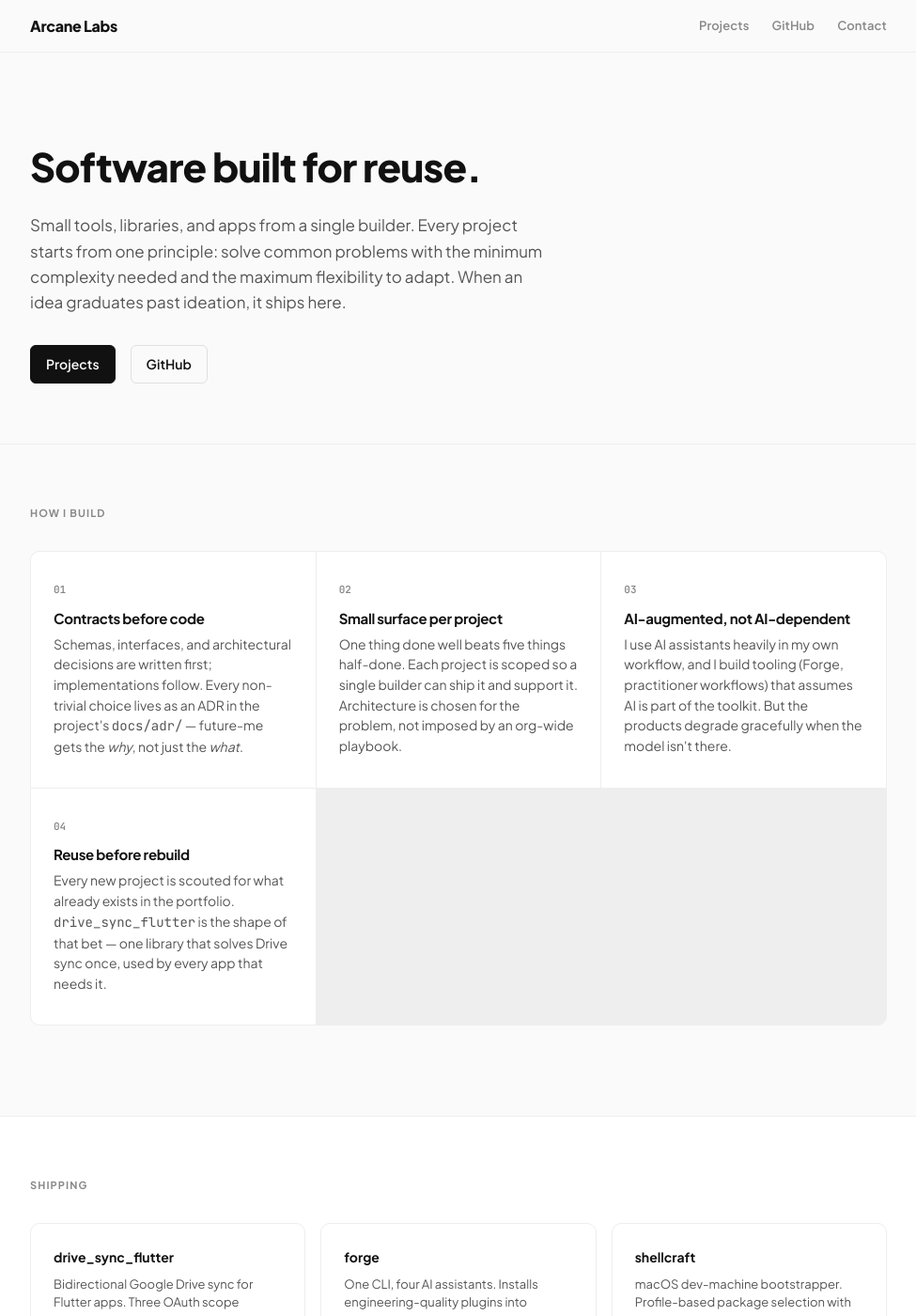
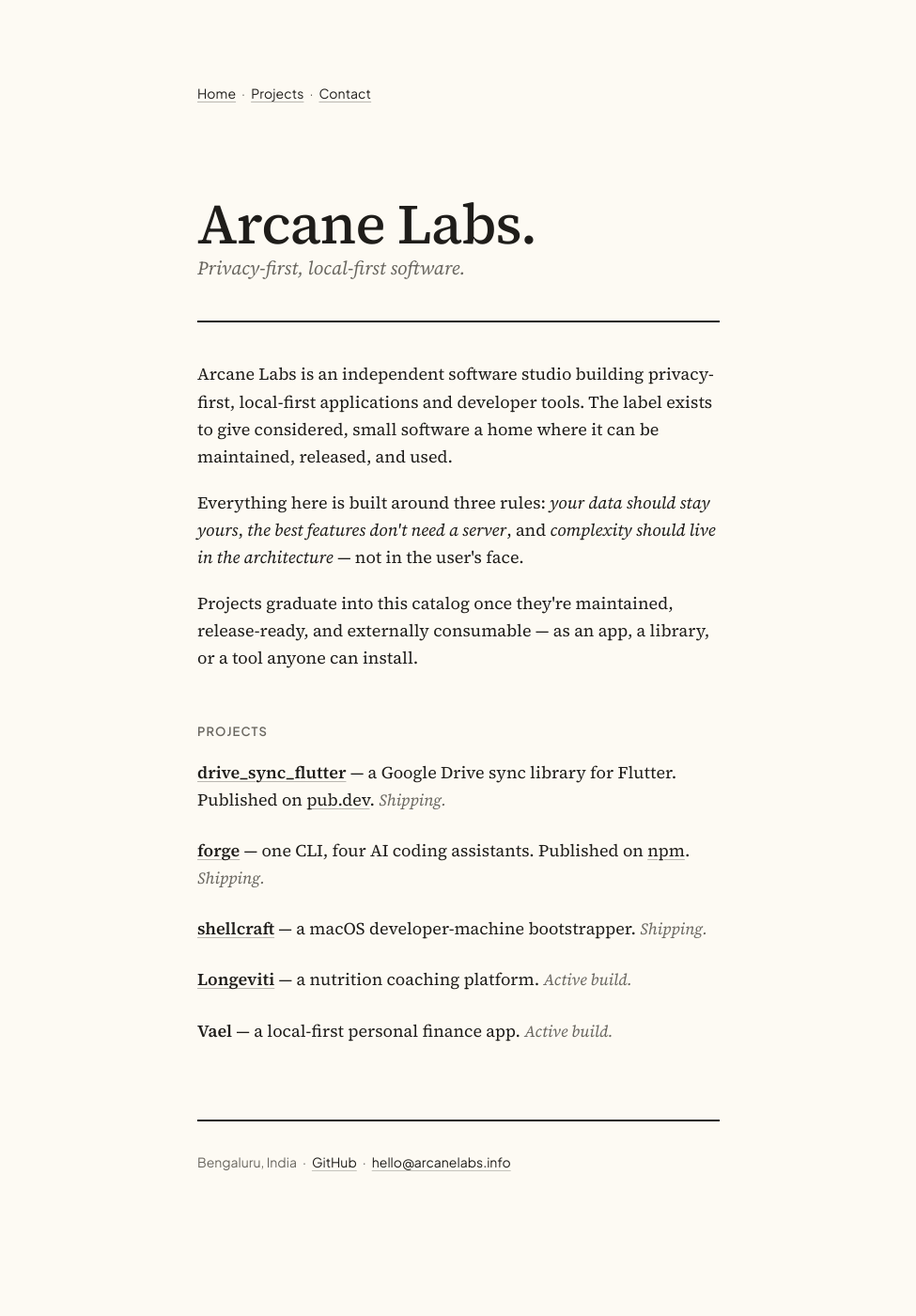
Before and after one commit to arcanelabsio/arcanelabs.info, a Jekyll site: the page built from index.html, in a window 1280 px wide and 1400 px high. Shown: the whole window at 94% size, without its empty margins (152-1127 px from the left). Built offline with Jekyll 4.4.1, drawn with Linux system fonts in a browser that asks for light colours; some of the changed text lies outside the part shown.

Commit message:
refactor: reposition site as Arcane Labs's home — thesis-forward
Promote the editorial mock to index.html and shift voice from
personal portfolio to the label's own home page. Lead with the
privacy-first, local-first thesis and the three house rules (your
data stays yours; the best features don't need a server; complexity
lives in the architecture, not the user's face).

- index.html: new single-column editorial layout with Source Serif 4
  display, thick horizontal rule, three bio paragraphs, project
  list (5 entries), minimal footer. Self-contained nav + footer;
  global Jekyll chrome suppressed on this page via scoped CSS.
- Project entries trimmed to one line each; waitlist and 'request
  access' CTAs removed.
- Ajit intentionally not surfaced on the label's site — no founder
  credit, no personal LinkedIn. GitHub link points at the org,
  not the personal account.
- Vael repositioned as 'local-first personal finance app' (not
  family) until CASA compliance allows multi-user.
- _config.yml: tagline + description rewritten to match the label
  voice; SEO title now reads 'Arcane Labs | Privacy-first,
  local-first software'.
- _includes/footer.html: remove 'Built by Ajit Gunturi' credit line
  so the label owns the footer on every page.

```diff
--- a/_config.yml
+++ b/_config.yml
@@ -1,10 +1,10 @@
 title: Arcane Labs
-tagline: Software built for reuse — a solo builder's portfolio
+tagline: Privacy-first, local-first software
 description: >
-  Arcane Labs is where Ajit Gunturi publishes software that graduates past
-  ideation. Small tools, libraries, and apps built around one principle:
-  solve common problems with the minimum complexity needed and the maximum
-  flexibility to adapt.
+  Arcane Labs is an independent software studio building privacy-first,
+  local-first applications and developer tools. Your data stays yours.
+  The best features don't need a server. Complexity belongs in the
+  architecture, not in the user's face.
 
 url: "https://arcanelabs.info"
 baseurl: ""
--- a/_includes/footer.html
+++ b/_includes/footer.html
@@ -1,9 +1,6 @@
 <footer class="footer">
   <div class="footer__inner">
-    <div>
-      Built by <a href="https://github.com/ajitgunturi">Ajit Gunturi</a>
-      &middot; &copy; {{ 'now' | date: "%Y" }} Arcane Labs &middot; Bengaluru
-    </div>
+    <div>&copy; {{ 'now' | date: "%Y" }} Arcane Labs &middot; Bengaluru</div>
     <div>
       <a href="https://github.com/arcanelabsio">GitHub</a>
       &middot; <a href="mailto:hello@arcanelabs.info">Contact</a>
--- a/index.html
+++ b/index.html
@@ -1,165 +1,273 @@
 ---
 layout: default
-title: "Software built for reuse"
-description: "A solo builder's portfolio — small tools, libraries, and apps built around one principle: minimum complexity, maximum flexibility, reuse-first."
+title: "Arcane Labs"
+description: "An independent software studio building privacy-first, local-first software. Your data stays yours."
 ---
 
-<section class="hero">
-  <div class="wrap">
-    <h1>Software built for reuse.</h1>
-    <p class="hero__sub">
-      Small tools, libraries, and apps from a single builder. Every
-      project starts from one principle: solve common problems with the
-      minimum complexity needed and the maximum flexibility to adapt.
-      When an idea graduates past ideation, it ships here.
-    </p>
-    <div class="hero__links">
-      <a href="#projects" class="primary">Projects</a>
-      <a href="https://github.com/arcanelabsio" target="_blank" rel="noopener">GitHub</a>
-    </div>
+
+<style>
+  @import url('https://fonts.googleapis.com/css2?family=Source+Serif+4:ital,opsz,wght@0,8..60,400;0,8..60,500;0,8..60,600;1,8..60,400&display=swap');
+
+  /* Homepage owns its own nav + footer; suppress global chrome here only */
+  body > header.nav, body > footer.footer { display: none !important; }
+
+  .lh {
+    --paper: #fdfaf3;
+    --ink: #1f1d1a;
+    --ink-mute: #6a6760;
+    --rule: #1f1d1a;
+    --link: #1f1d1a;
+    --link-hover: #a44815;
+
+    --f-serif: 'Source Serif 4', Iowan Old Style, 'Palatino Linotype', Georgia, serif;
+    --f-sans: 'Plus Jakarta Sans', -apple-system, system-ui, sans-serif;
+
+    background: var(--paper);
+    color: var(--ink);
+    font-family: var(--f-serif);
+    font-size: 18px;
+    line-height: 1.62;
+    -webkit-font-smoothing: antialiased;
+    -moz-osx-font-smoothing: grayscale;
+    min-height: 100vh;
+  }
+  .lh *, .lh *::before, .lh *::after { box-sizing: border-box; }
+  .lh::before {
+    content: "";
+    position: fixed; inset: 0;
+    background: var(--paper);
+    z-index: -1;
+  }
+
+  .lh__page {
+    max-width: 620px;
+    margin: 0 auto;
+    padding: clamp(36px, 8vw, 88px) clamp(22px, 5vw, 32px) clamp(48px, 10vw, 112px);
+  }
+
+  /* Nav */
+  .lh__nav {
+    font-family: var(--f-sans);
+    font-size: 14px;
+    color: var(--ink-mute);
+    margin-bottom: clamp(56px, 10vw, 96px);
+    letter-spacing: 0.005em;
+  }
+  .lh__nav a {
+    color: var(--ink);
+    text-decoration: none;
+    border-bottom: 1px solid transparent;
+    transition: border-color 140ms ease, color 140ms ease;
+    padding-bottom: 1px;
+  }
+  .lh__nav a:hover {
+    color: var(--link-hover);
+    border-color: var(--link-hover);
+  }
+  .lh__nav .dot { color: var(--ink-mute); padding: 0 6px; }
+
+  /* Headline */
+  .lh__greeting {
+    font-family: var(--f-serif);
+    font-style: italic;
+    font-weight: 400;
+    font-size: 20px;
+    color: var(--ink-mute);
+    margin: 12px 0 0;
+  }
+  .lh__name {
+    font-family: var(--f-serif);
+    font-weight: 500;
+    font-size: clamp(44px, 7vw, 60px);
+    line-height: 1.04;
+    letter-spacing: -0.015em;
+    margin: 0;
+    color: var(--ink);
+  }
+  .lh__name em { font-style: italic; font-weight: 400; }
+
+  /* Rule */
+  .lh__rule {
+    border: 0;
+    border-top: 2px solid var(--rule);
+    margin: clamp(28px, 5vw, 40px) 0 clamp(28px, 5vw, 40px);
+    width: 100%;
+    height: 0;
+  }
+  .lh__rule--hair {
+    border-top: 1px solid rgba(31, 29, 26, 0.18);
+    margin: clamp(40px, 6vw, 56px) 0;
+  }
+
+  /* Body prose */
+  .lh p {
+    margin: 0 0 1.1em;
+    max-width: 62ch;
+  }
+  .lh p:last-child { margin-bottom: 0; }
+  .lh em { font-style: italic; }
+  .lh strong { font-weight: 600; }
+
+  .lh a {
+    color: var(--link);
+    text-decoration: underline;
+    text-decoration-thickness: 1px;
+    text-underline-offset: 3px;
+    text-decoration-color: rgba(31, 29, 26, 0.3);
+    transition: color 140ms ease, text-decoration-color 140ms ease;
+  }
+  .lh a:hover {
+    color: var(--link-hover);
+    text-decoration-color: var(--link-hover);
+    text-decoration-thickness: 2px;
+  }
+
+  /* Section headings */
+  .lh h2 {
+    font-family: var(--f-sans);
+    font-weight: 600;
+    font-size: 13px;
+    letter-spacing: 0.08em;
+    text-transform: uppercase;
+    color: var(--ink-mute);
+    margin: 0 0 22px;
+  }
+
+  /* Project list */
+  .lh__list {
+    list-style: none;
+    padding: 0;
+    margin: 0;
+  }
+  .lh__list li {
+    margin: 0 0 26px;
+    line-height: 1.58;
+  }
+  .lh__list li:last-child { margin-bottom: 0; }
+  .lh__list li strong { font-weight: 600; }
+  .lh__list li em {
+    font-style: italic;
+    color: var(--ink-mute);
+    font-size: 0.95em;
+  }
+
+  /* Sections */
+  .lh__section { margin: clamp(40px, 6vw, 56px) 0; }
+  .lh__section:first-of-type { margin-top: 0; }
+
+  /* Footer */
+  .lh__footer {
+    margin-top: clamp(48px, 8vw, 80px);
+    padding-top: clamp(24px, 4vw, 32px);
+    border-top: 2px solid var(--rule);
+    font-family: var(--f-sans);
+    font-size: 14px;
+    color: var(--ink-mute);
+  }
+  .lh__footer a {
+    color: var(--ink);
+    text-decoration: underline;
+    text-decoration-thickness: 1px;
+    text-underline-offset: 3px;
+    text-decoration-color: rgba(31, 29, 26, 0.25);
+  }
+  .lh__footer a:hover {
+    color: var(--link-hover);
+    text-decoration-color: var(--link-hover);
+  }
+  .lh__footer .dot { padding: 0 6px; color: var(--ink-mute); }
+
+  /* Focus */
+  .lh a:focus-visible {
+    outline: 2px solid var(--link-hover);
+    outline-offset: 3px;
+    text-decoration-color: var(--link-hover);
+  }
+
+  /* Reduced motion */
+  @media (prefers-reduced-motion: reduce) {
+    .lh *, .lh *::before, .lh *::after {
+      transition-duration: 0.01ms !important;
+    }
+  }
+
+  /* Narrow viewports */
+  @media (max-width: 520px) {
+    .lh { font-size: 17px; }
+    .lh__nav { font-size: 13px; }
+    .lh__nav .dot { padding: 0 4px; }
+    .lh__footer .dot { padding: 0 4px; }
+  }
+</style>
+
+<div class="lh">
+  <div class="lh__page">
+
+    <nav class="lh__nav" aria-label="Primary">
+      <a href="/">Home</a><span class="dot">·</span><a href="#projects">Projects</a><span class="dot">·</span><a href="#contact">Contact</a>
+    </nav>
+
+    <section class="lh__section">
+      <h1 class="lh__name">Arcane Labs.</h1>
+      <p class="lh__greeting">Privacy-first, local-first software.</p>
+      <hr class="lh__rule" />
+      <p>
+        Arcane Labs is an independent software studio building
+        privacy-first, local-first applications and developer tools.
+        The label exists to give considered, small software a home
+        where it can be maintained, released, and used.
+      </p>
+      <p>
+        Everything here is built around three rules: <em>your data
+        should stay yours</em>, <em>the best features don't need a
+        server</em>, and <em>complexity should live in the
+        architecture</em> — not in the user's face.
+      </p>
+      <p>
+        Projects graduate into this catalog once they're maintained,
+        release-ready, and externally consumable — as an app, a
+        library, or a tool anyone can install.
+      </p>
+    </section>
+
+    <section class="lh__section" id="projects">
+      <h2>Projects</h2>
+      <ul class="lh__list">
+        <li>
+          <a href="https://github.com/arcanelabsio/drive_sync_flutter"><strong>drive_sync_flutter</strong></a> —
+          a Google Drive sync library for Flutter. Published on
+          <a href="https://pub.dev/packages/drive_sync_flutter">pub.dev</a>.
+          <em>Shipping.</em>
+        </li>
+        <li>
+          <a href="https://github.com/arcanelabsio/forge"><strong>forge</strong></a> —
+          one CLI, four AI coding assistants. Published on
+          <a href="https://www.npmjs.com/package/forge-ai-assist">npm</a>.
+          <em>Shipping.</em>
+        </li>
+        <li>
+          <a href="https://github.com/arcanelabsio/shellcraft"><strong>shellcraft</strong></a> —
+          a macOS developer-machine bootstrapper.
+          <em>Shipping.</em>
+        </li>
+        <li>
+          <a href="https://longeviti.app"><strong>Longeviti</strong></a> —
+          a nutrition coaching platform.
+          <em>Active build.</em>
+        </li>
+        <li>
+          <strong>Vael</strong> —
+          a local-first personal finance app.
+          <em>Active build.</em>
+        </li>
+      </ul>
+    </section>
+
+    <footer class="lh__footer" id="contact">
+      <p>
+        Bengaluru, India<span class="dot">·</span><a href="https://github.com/arcanelabsio">GitHub</a><span class="dot">·</span><a href="mailto:hello@arcanelabs.info">hello@arcanelabs.info</a>
+      </p>
+    </footer>
+
   </div>
-</section>
-
-<section class="section">
-  <div class="wrap">
-    <div class="section__label">How I build</div>
-
-    <div class="principles">
-      <div class="principles__item">
-        <div class="principles__num">01</div>
-        <h3>Contracts before code</h3>
-        <p>Schemas, interfaces, and architectural decisions are written
-        first; implementations follow. Every non-trivial choice lives as
-        an ADR in the project's <span class="mono">docs/adr/</span> —
-        future-me gets the <em>why</em>, not just the <em>what</em>.</p>
-      </div>
-      <div class="principles__item">
-        <div class="principles__num">02</div>
-        <h3>Small surface per project</h3>
-        <p>One thing done well beats five things half-done. Each project
-        is scoped so a single builder can ship it and support it.
-        Architecture is chosen for the problem, not imposed by an
-        org-wide playbook.</p>
-      </div>
-      <div class="principles__item">
-        <div class="principles__num">03</div>
-        <h3>AI-augmented, not AI-dependent</h3>
-        <p>I use AI assistants heavily in my own workflow, and I build
-        tooling (Forge, practitioner workflows) that assumes AI is part
-        of the toolkit. But the products degrade gracefully when the
-        model isn't there.</p>
-      </div>
-      <div class="principles__item">
-        <div class="principles__num">04</div>
-        <h3>Reuse before rebuild</h3>
-        <p>Every new project is scouted for what already exists in the
-        portfolio. <span class="mono">drive_sync_flutter</span> is the
-        shape of that bet — one library that solves Drive sync once,
-        used by every app that needs it.</p>
-      </div>
-    </div>
-  </div>
-</section>
-
-<section id="projects" class="section" style="background: var(--bg-alt); border-top: 1px solid var(--border-light); border-bottom: 1px solid var(--border-light);">
-  <div class="wrap">
-    <div class="section__label">Shipping</div>
-
-    <div class="repos">
-      <a href="https://github.com/arcanelabsio/drive_sync_flutter" class="repo" target="_blank" rel="noopener">
-        <div class="repo__name">drive_sync_flutter</div>
-        <p class="repo__desc">Bidirectional Google Drive sync for Flutter apps. Three OAuth scope modes, SHA256 change detection, conflict resolution, nested folder support. Published on pub.dev.</p>
-      </a>
-      <a href="https://github.com/arcanelabsio/forge" class="repo" target="_blank" rel="noopener">
-        <div class="repo__name">forge</div>
-        <p class="repo__desc">One CLI, four AI assistants. Installs engineering-quality plugins into Copilot, Claude, Codex, and Gemini — discussion analysis, PR review, commit coaching. Published on npm.</p>
-      </a>
-      <a href="https://github.com/arcanelabsio/shellcraft" class="repo" target="_blank" rel="noopener">
-        <div class="repo__name">shellcraft</div>
-        <p class="repo__desc">macOS dev-machine bootstrapper. Profile-based package selection with preview-first execution and managed-block dotfile adoption — rebuild your workstation in an hour, keep your customizations.</p>
-      </a>
-    </div>
-
-    <p style="margin-top: var(--sp-4);">
-      <a href="https://github.com/arcanelabsio" target="_blank" rel="noopener" style="font-size: 13px; font-weight: 600;">
-        All repositories →
-      </a>
-    </p>
-  </div>
-</section>
-
-<section class="section">
-  <div class="wrap">
-    <div class="section__label">In development</div>
-
-    <div class="products">
-      <div class="product">
-        <div class="product__mark product__mark--L">L</div>
-        <div class="product__body">
-          <h3>Longeviti</h3>
-          <div class="product__status">Active build</div>
-          <p>
-            Nutrition coaching grounded in your health reports.
-            Certified practitioners review blood work, tracking, and
-            daily logs, and deliver personalized meal and supplement
-            plans through a modern app. Built jointly with a practicing
-            nutritionist.
-          </p>
-          <p>
-            <span class="text-faint text-sm">Flutter (client) &middot; Practitioner web app &middot; Google Drive data layer &middot; Claude Code skills (ELARA / ATLAS)</span>
-          </p>
-          <div class="product__links">
-            <a href="https://longeviti.app">longeviti.app →</a>
-          </div>
-        </div>
-      </div>
-      <div class="product">
-        <div class="product__mark product__mark--V">V</div>
-        <div class="product__body">
-          <h3>Vael</h3>
-          <div class="product__status">Active build</div>
-          <p>
-            A local-first family finance app for Indian households —
-            accounts, expenses, net worth, shared across family members
-            without surrendering data to anyone. Every byte of financial
-            data is encrypted client-side with AES-256-GCM before it
-            leaves your device; Google Drive is used as blind ciphertext
-            transport. No servers, no subscriptions.
-          </p>
-          <p>
-            <span class="text-faint text-sm">Flutter &middot; Client-side AES-GCM &middot; Drive-as-blind-transport &middot; Zero-server</span>
-          </p>
-          <p class="text-faint text-sm">
-            Source currently private. For access or collaboration, email
-            <a href="mailto:support@arcanelabs.info?subject=Vael%20access%20request">support@arcanelabs.info</a>.
-          </p>
-        </div>
-      </div>
-    </div>
-  </div>
-</section>
-
-<section class="section" style="background: var(--bg-alt); border-top: 1px solid var(--border-light); border-bottom: 1px solid var(--border-light);">
-  <div class="wrap">
-    <div class="section__label">About</div>
-    <h2 style="margin-top: 0;">Built by Ajit Gunturi.</h2>
-    <p style="max-width: 60ch;">
-      R&amp;D engineer with a platform and control-plane background.
-      ISB Emerging Leaders alum. Arcane Labs is where I publish ideas
-      that pass ideation — a portfolio built for reuse, not a company
-      raising money.
-    </p>
-    <p style="max-width: 60ch;">
-      Find me on <a href="https://github.com/ajitgunturi">GitHub</a>
-      or <a href="https://www.linkedin.com/in/ajitkumargunturi/">LinkedIn</a>.
-    </p>
-  </div>
-</section>
-
-<section class="cta-banner">
-  <div class="wrap">
-    <h2>Get in touch</h2>
-    <p>Questions, partnerships, or just want to say hello.</p>
-    <a href="mailto:hello@arcanelabs.info" style="font-weight: 600; font-size: 14px;">hello@arcanelabs.info →</a>
-  </div>
-</section>
+</div>
```
